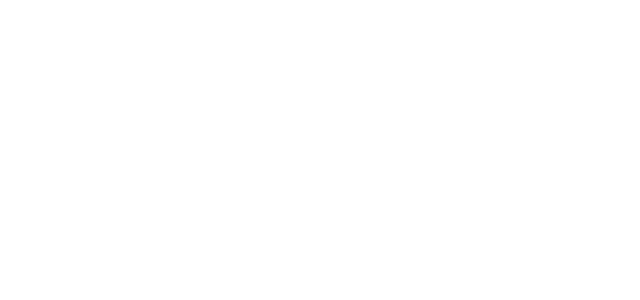
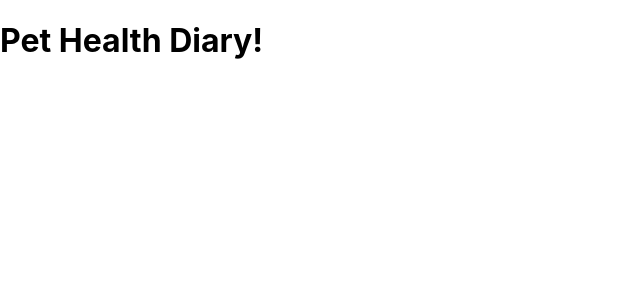
Before and after one commit to hostmepanda/telegram-webapp-pet-health, a JavaScript app in the folder webapp/: page / in a window 1280 px wide. Shown: the top 300 px of the page, without its empty margins (0-640 px from the left). Built offline with nearby package versions, Linux system fonts and the light colour scheme; the HTML template or start-up script is replaced by a standard one.

Commit message:
Add test content to App

```diff
--- a/webapp/src/App.js
+++ b/webapp/src/App.js
@@ -3,7 +3,7 @@
 function App() {
   return (
     <div className="App">
-
+      <h1>Pet Health Diary!</h1>
     </div>
   );
 }
```
